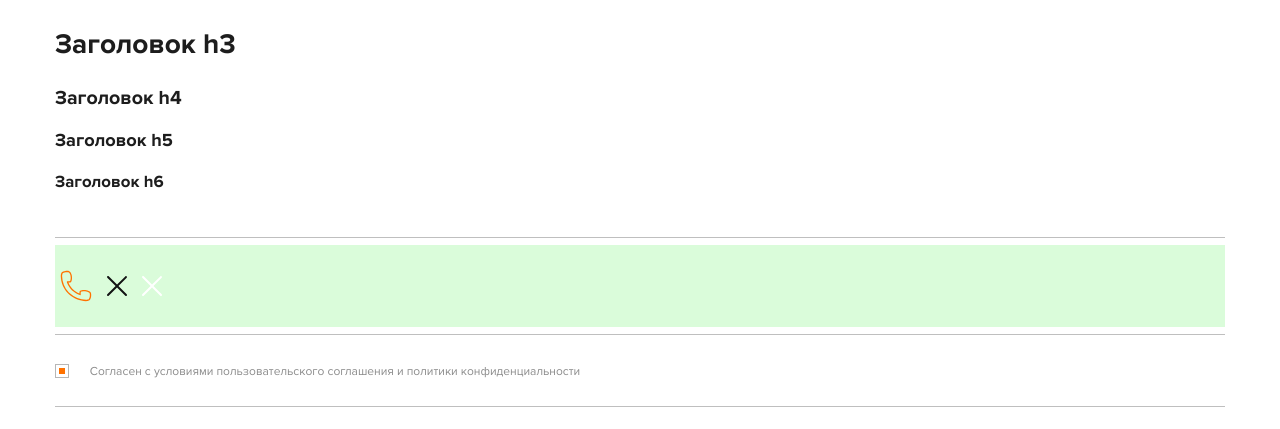
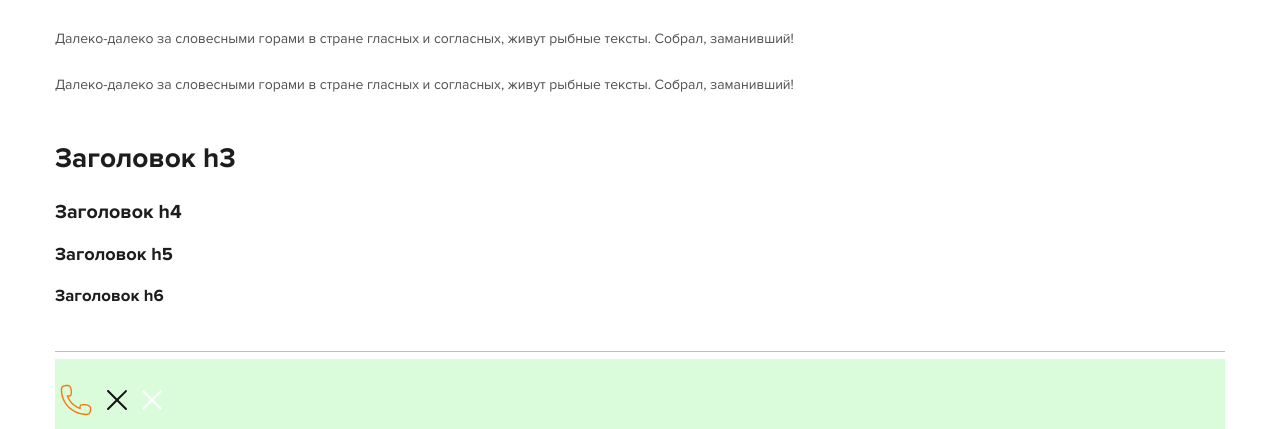
Before and after one commit to tochcha/-Base_vscode, a plain HTML site: page index.html in a window 1280 px wide. Shown: the part 306-735 px from the top of the page. Drawn offline with Linux system fonts and the light colour scheme; some packages are replaced by stand-ins of ours; a script that the page names is missing; files whose address does not match are found by name.

Commit message:
тестирую откат, отправку, и т.п.

```diff
--- a/index.html
+++ b/index.html
@@ -67,6 +67,8 @@
 						<div class="demo_box">
 							<h1>Заголовок h1</h1>
 							<h2>Заголовок h2</h2>
+							<p>Далеко-далеко за словесными горами в стране гласных и согласных, живут рыбные тексты. Собрал, заманивший!</p>
+							<p>Далеко-далеко за словесными горами в стране гласных и согласных, живут рыбные тексты. Собрал, заманивший!</p>
 							<h3>Заголовок h3</h3>
 							<h4>Заголовок h4</h4>
 							<h5>Заголовок h5</h5>
```
